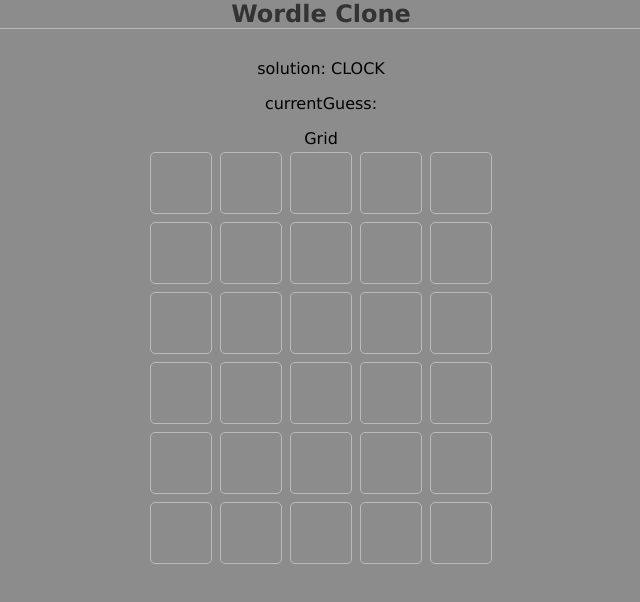
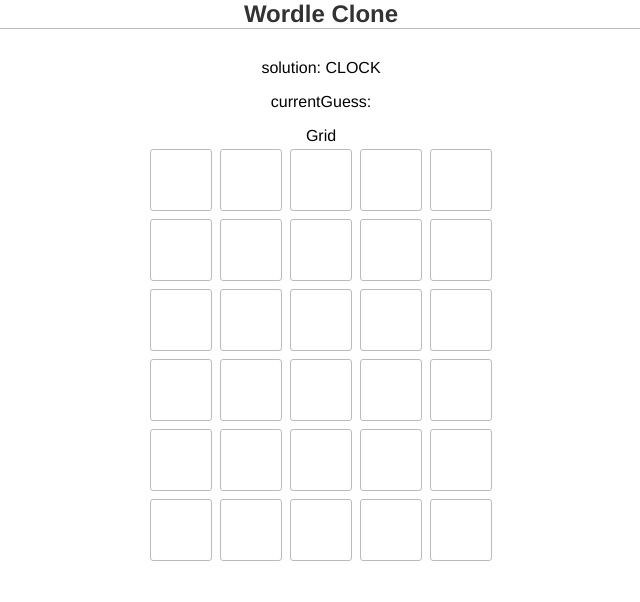
Before and after one commit to elijahsamuels/wordle-clone, a React (Create React App) app: page / in a window 1280 px wide. Shown: the top 602 px of the page, without its empty margins (319-959 px from the left). Built offline with nearby package versions, Linux system fonts and the light colour scheme; data requests are answered from the project's data file.

Commit message:
added css for coloring of letters

```diff
--- a/src/index.css
+++ b/src/index.css
@@ -15,9 +15,9 @@ code {
 body {
 	text-align: center;
 	font-size: 1em;
-	font-family: Verdana, Geneva, Tahoma, sans-serif;
+	font-family: 'Clear Sans', 'Helvetica Neue', Arial, sans-serif;
 	margin: 0;
-	background-color: #8c8c8c;
+	/* background-color: #8c8c8c; */
 }
 
 h1 {
@@ -45,5 +45,25 @@ h1 {
 	text-transform: uppercase;
 	font-weight: bold;
 	font-size: 2.5em;
-	border-radius: 5px;
+	color: black;
+	border-radius: 3px;
 }
+
+.row > div.green {
+	background-color: #6baa64;
+	border-color: #b5d4b1;
+	color: white;
+
+}
+.row > div.yellow {
+	background-color: #cab458;
+	border-color: #e4d9ab;
+	color: white;
+
+}
+.row > div.grey {
+	background-color: #787c7e;
+	border-color: #bbbdbe;
+	color: white;
+
+}
```
